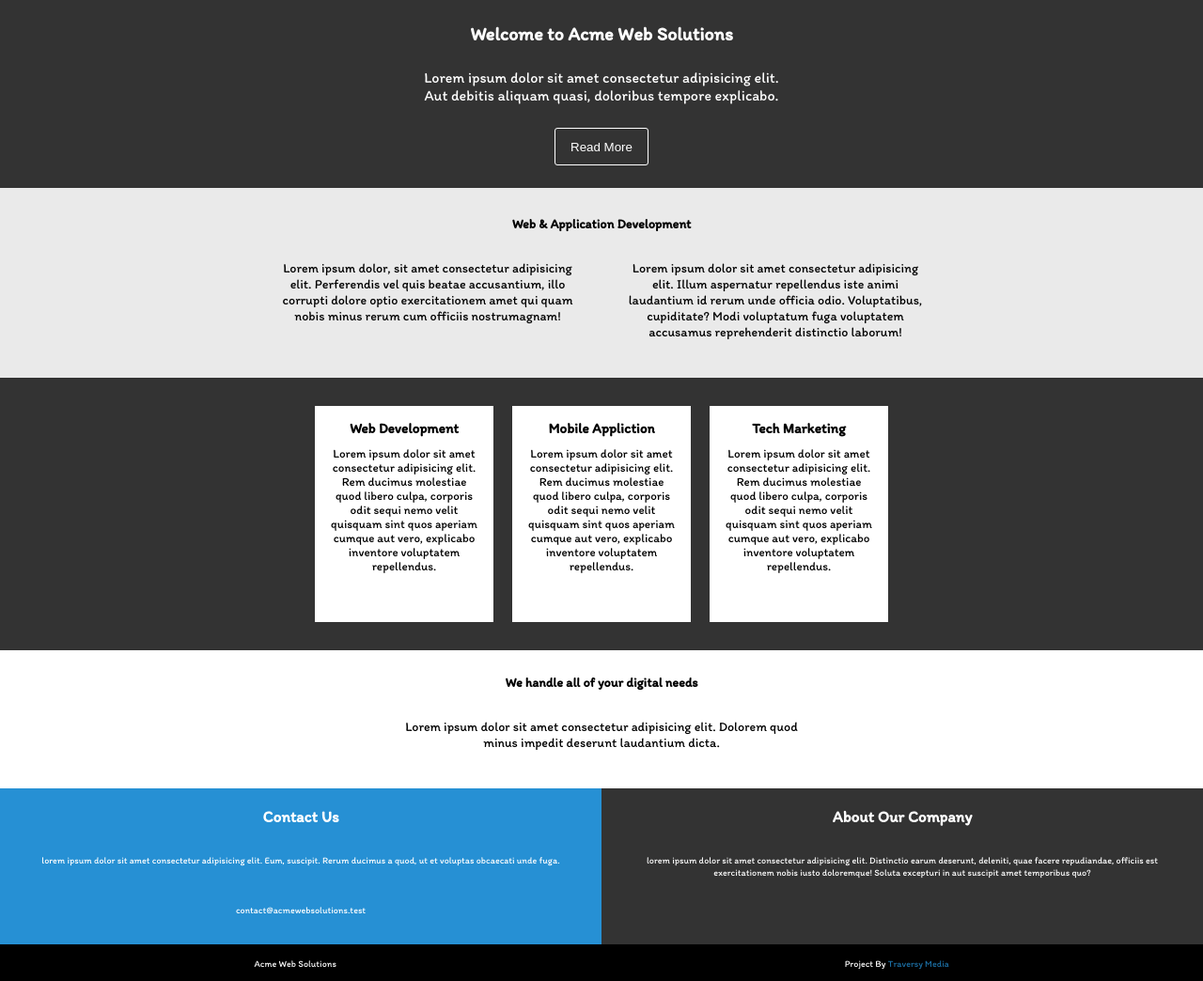
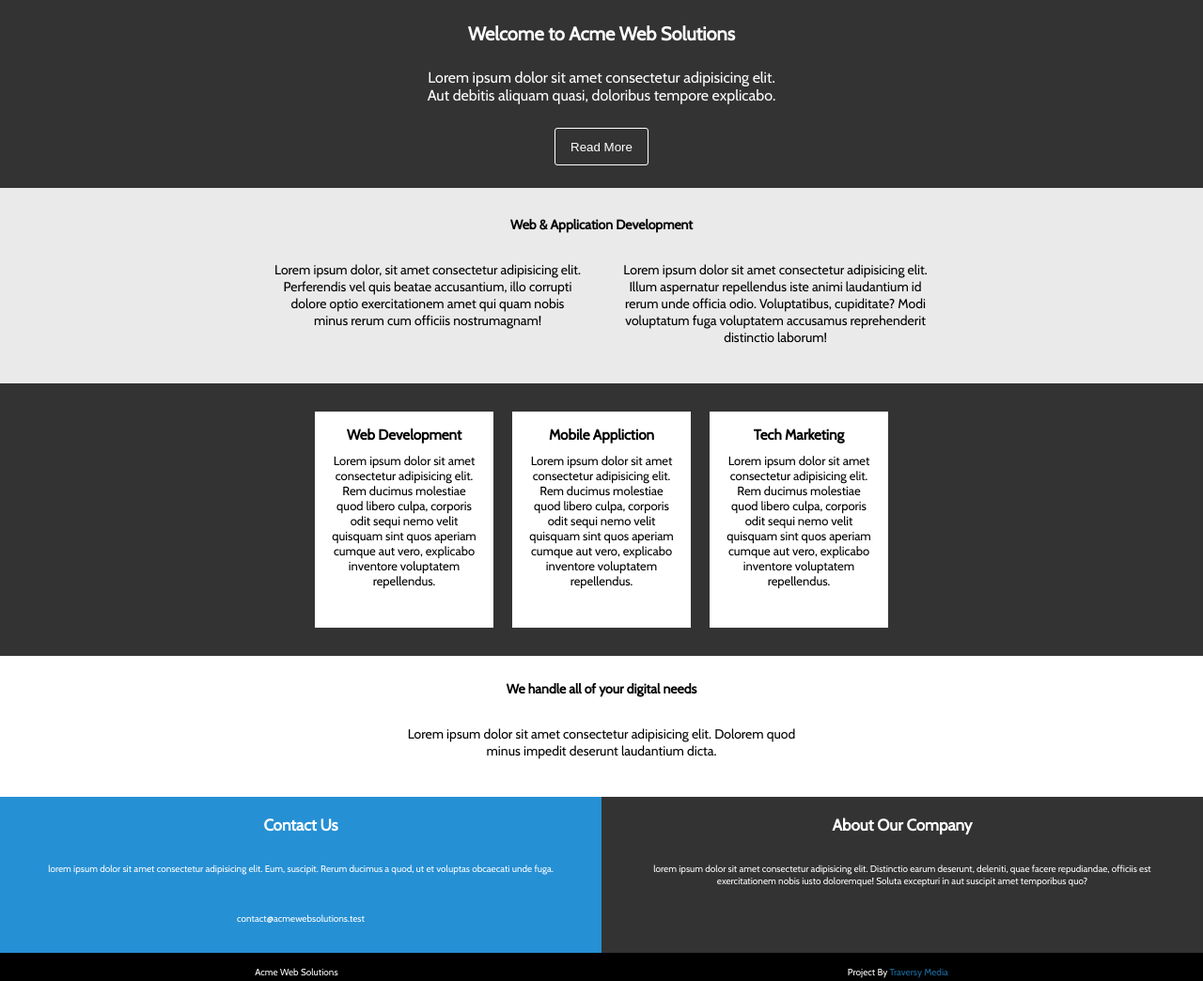
Before and after one commit to ehsanm77/Ehsan_Mohamadi_Emami_hw8_maktab_90, a plain HTML site: page index.html in a window 1280 px wide. Shown: the top 1044 px of the page at 94% size. Drawn offline with Linux system fonts and the light colour scheme.

Commit message:
change font

```diff
--- a/css/_reset.css
+++ b/css/_reset.css
@@ -4,11 +4,6 @@
     --color-thirty: #EAEAEA;
     --color-fourthy: #2690D4;
     --color-link: #1b6ea3;
-}
-
-@font-face {
-    font-family: "itim";
-    src: url(/fonts/Itim-Regular.ttf);
 }
 
 *,
--- /dev/null
+++ b/css/font.css
@@ -0,0 +1,5 @@
+
+@font-face {
+    font-family: "itim";
+    src: url(/fonts/Cabin-Regular.ttf);
+}
--- a/style.css
+++ b/style.css
@@ -3,6 +3,7 @@
 @import url(/css/secondCss.css);
 @import url(/css/_three-style.css);
 @import url(/css/_footer.css);
+@import url(/css/font.css);
 
 .header {
   height: 20rem;
```
Also changed, not shown: fonts/Cabin-Regular.ttf (added).
